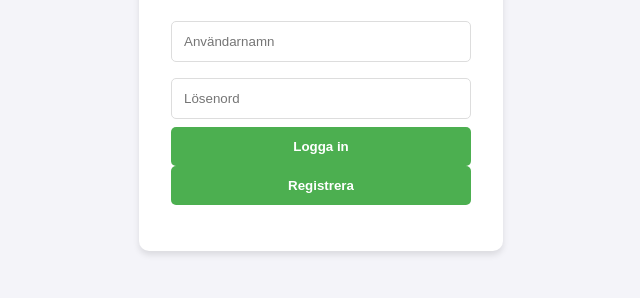
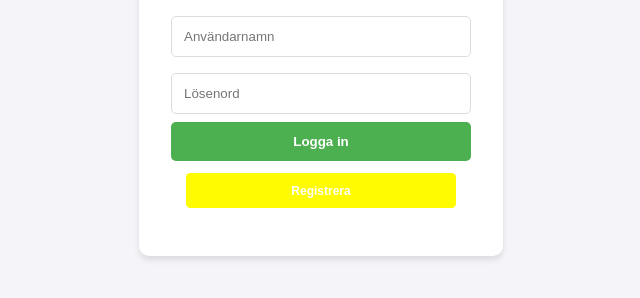
Before and after one commit to Maxcalleman7/TIlProg, a website: page Server3/public/index.html in a window 1280 px wide. Shown: the part 346-644 px from the top of the page, without its empty margins (319-959 px from the left). Drawn offline with Linux system fonts and the light colour scheme.

Commit message:
ändrade login skärmens registreraknapp

```diff
--- a/Server3/public/styles.css
+++ b/Server3/public/styles.css
@@ -45,3 +45,8 @@ button:hover {
     font-size: 0.9rem;
     margin-top: 10px;
 }
+button#registerBtn {
+    background-color: #fffb00;
+    margin-top: 10px;
+    scale: 90%;
+}
```
Also changed, not shown: 1 other file.
